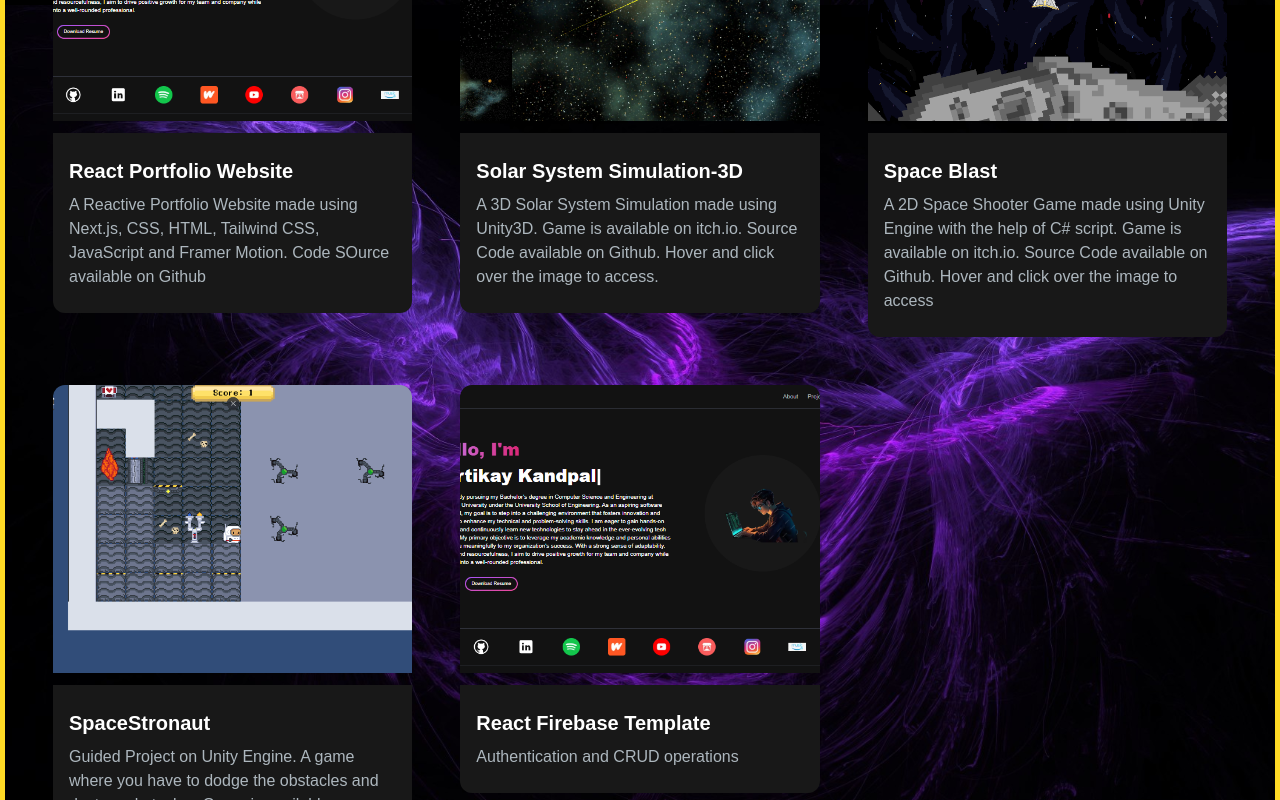
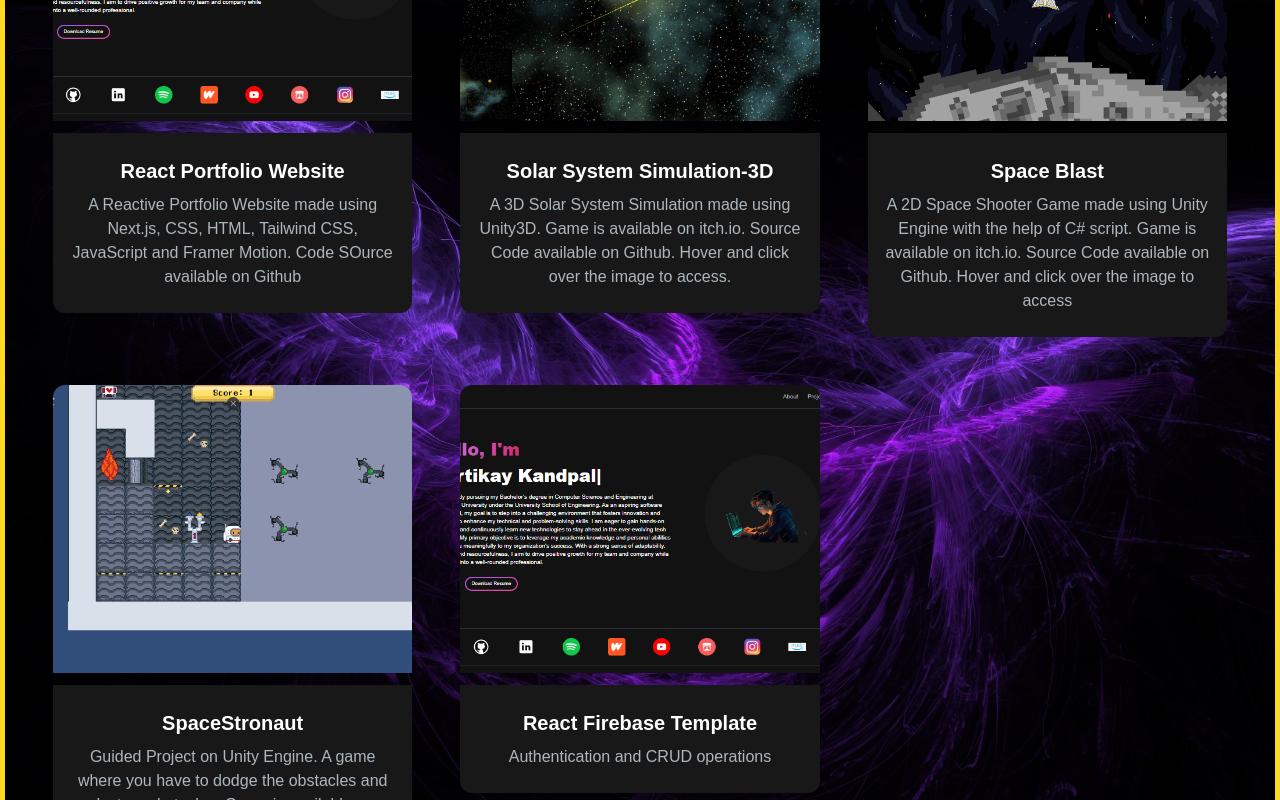
Before and after one commit to blackcross7/Responsive-Portfolio-Website, a Next.js app: page / in a window 1280 px wide. Shown: the part 2400-3200 px from the top of the page. Built offline with nearby package versions, Linux system fonts and the light colour scheme.

Commit message:
Update ProjectCard.jsx

```diff
--- a/src/app/components/ProjectCard.jsx
+++ b/src/app/components/ProjectCard.jsx
@@ -29,7 +29,7 @@ const ProjectCard = ({ imgUrl, title, description, gitUrl, previewUrl }) => {
           </Link>
         </div>
       </div>
-      <div className="text-white rounded-b-xl mt-3 bg-[#181818] py-6 px-4">
+      <div className="text-white rounded-b-xl mt-3 bg-[#181818] py-6 px-4 text-center sm:text-center">
         <h5 className="text-xl font-semibold mb-2">{title}</h5>
         <p className="text-[#ADB7BE]">{description}</p>
       </div>
```
